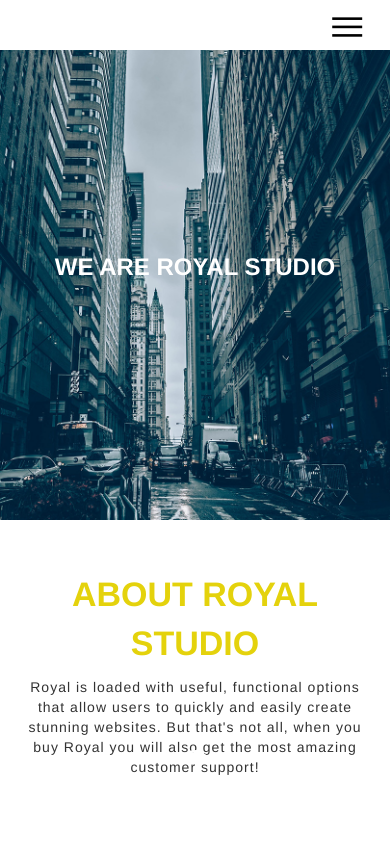
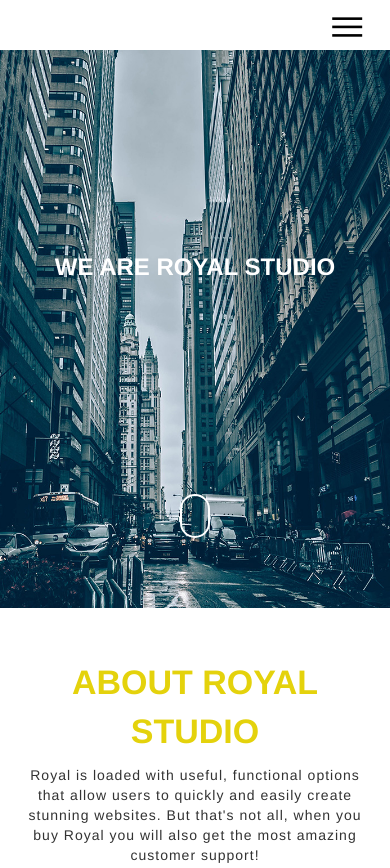
Before and after one commit to james028/Responsive_website, a plain HTML site: page index.html in a window 390 px wide. Shown: the top 868 px of the page. Drawn offline with nearby package versions, Linux system fonts and the light colour scheme.

Commit message:
Add files via upload

```diff
--- a/css/media-queries.css
+++ b/css/media-queries.css
@@ -50,6 +50,10 @@
         display: none;
         margin-left: 0px;
     }
+    .m-mouse-icon
+    {
+       margin: 150px auto 10px;
+    }
 
 }
 
@@ -58,7 +62,8 @@
 @media (min-width: 541px) and (max-width: 970px) {
     .main-title p
     {
-        font-size: 50px;
+        font-size: 46px;
+        margin: 200px auto 30px;
     }
     .about-col
     {
@@ -138,7 +143,7 @@
     .main-title p
     {
         font-size: 24px;
-         margin: 200px auto;
+         margin: 200px 10px;
     }
     .about-page
     {
@@ -214,6 +219,7 @@
     }
     .m-mouse-icon
     {
-        display: block;
+       margin: 10px auto 70px;
     }
+
 }
--- a/css/style.css
+++ b/css/style.css
@@ -30,6 +30,7 @@ body
     display: flex;
     justify-content: center;
     align-items: center;
+    flex-direction: column;
 }
 .main-title p
 {
@@ -37,19 +38,15 @@ body
     text-transform: uppercase;
     font-weight: bold;
     color: #fff;
-    margin: 250px auto 50px;
+    margin: 250px auto 30px;
 }
 .m-mouse-icon {
   background: none repeat scroll 0 0 rgba(0,0,0,0);
   border: 2px solid;
   border-color: #FFF;
   border-radius: 15px;
-  bottom: 50px;
   height: 44px;
-  left: 0;
-  margin: 0 auto;
-  position: absolute;
-  right: 0;
+  margin: 70px auto 10px;
   width: 30px;
   cursor: pointer;
   -webkit-transition: all .3s linear;
--- a/index.html
+++ b/index.html
@@ -38,11 +38,9 @@
                     <div class="main-title">
                         <p>We are royal studio</p>
                     </div>
-                    <a href="#" class="m-menu-link">
-                        <div class="m-mouse-icon" >
-                            <div class="m-wheel"></div>
-                        </div>
-                    </a>
+                        <div class="m-mouse-icon" ><a href="#" class="m-menu-link">
+                            <div class="m-wheel"></div></a>
+                    </div>
                 </div>
             </div>
         </header>
```
